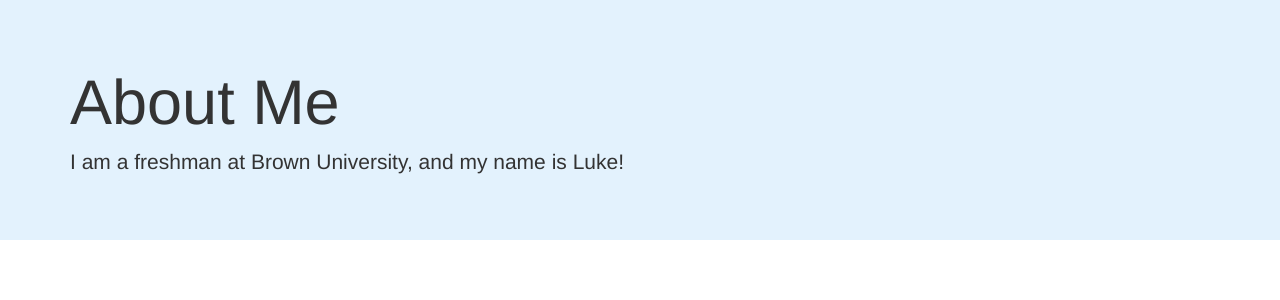
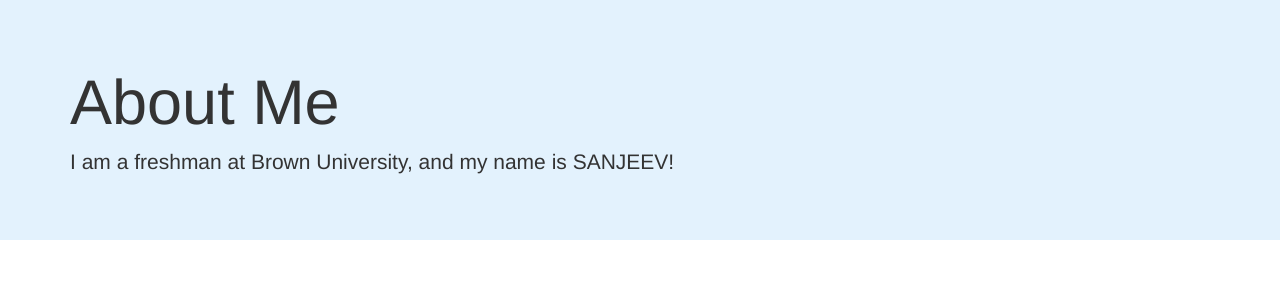
Before and after one commit to knosseir/mysite, a Django app: page / in a window 1280 px wide. Shown: the part 50-350 px from the top of the page. Run offline with Django 3.2, Linux system fonts and the light colour scheme; parts of the project's set-up code (start-up, migrations or seed data) failed here and were passed over; some libraries are stand-ins or nearby versions.

Commit message:
nice meme

```diff
--- a/aboutme/templates/home.html
+++ b/aboutme/templates/home.html
@@ -53,7 +53,7 @@
     <div class="jumbotron" style="background-color: #e3f2fd;">
       <div class="container">
       <h1>About Me</h1>
-        <p>I am a freshman at Brown University, and my name is Luke!</p>
+        <p>I am a freshman at Brown University, and my name is SANJEEV!</p>
       </div>
 
     </div>
```
